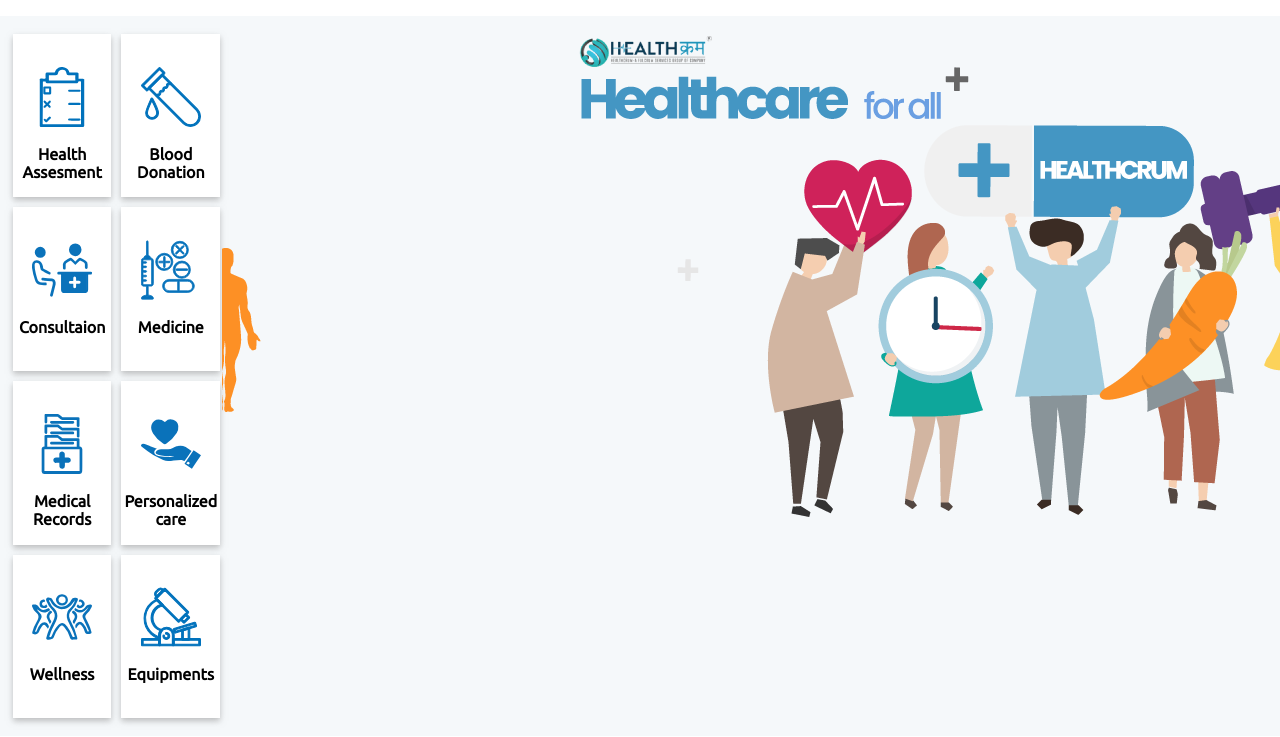
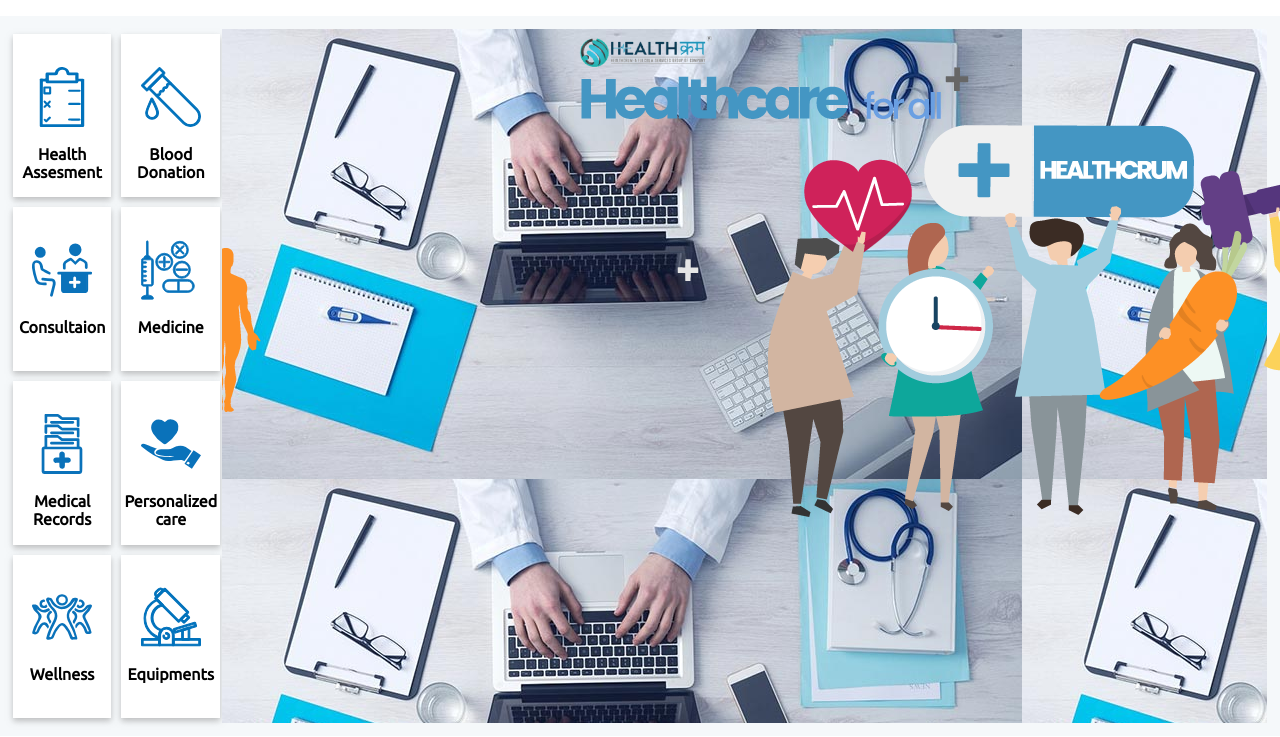
Before and after one commit to sy0837/kealthcrum, a plain HTML site: page index.html in a window 1280 px wide. Both pictures are taken after a click on the element 62 px from the left and 160 px from the top of the page. Shown: the part 63-800 px from the top of the page. Drawn offline with nearby package versions, Linux system fonts and the light colour scheme.

Commit message:
Update index.css

```diff
--- a/css/index.css
+++ b/css/index.css
@@ -58,5 +58,5 @@
     grid-column: 3/-1;
 }
 .trans{
-    background-image: url("images/about_1.jpg");
+    background-image: url("../images/about_1.jpg");
 }
```
